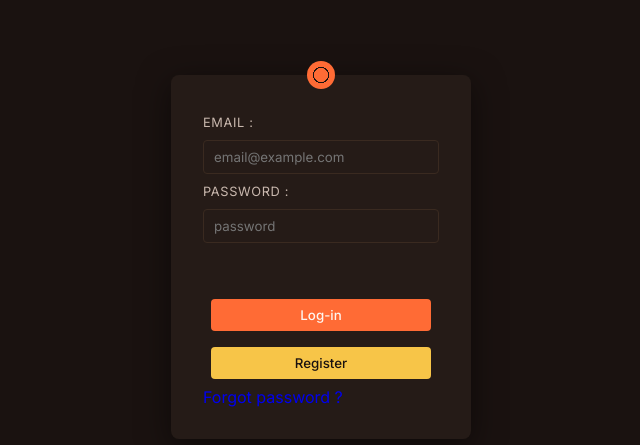
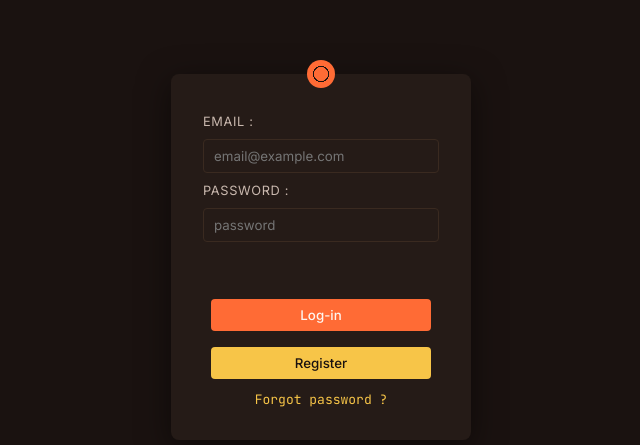
Before and after one commit to remi-f930/Album_collection, a plain HTML site: page index.html in a window 1280 px wide. Shown: the part 143-588 px from the top of the page, without its empty margins (319-959 px from the left). Drawn offline with Linux system fonts and the light colour scheme.

Commit message:
forgot password style

```diff
--- a/css/style.css
+++ b/css/style.css
@@ -546,6 +546,18 @@ dialog:open {
     transform: scale(0.97);
 }
 
+#reset_password {
+    color: #f7c548;
+    font-family: 'JetBrains Mono', monospace;
+    font-size: small;
+    justify-self: center;
+    margin-top: 4px;
+}
+
+#reset_password:hover {
+    color: #ff6b35;
+}
+
 @media screen and (max-width: 600px) {
     .collection_row {
         grid-template-columns: 48px 1fr;
```
